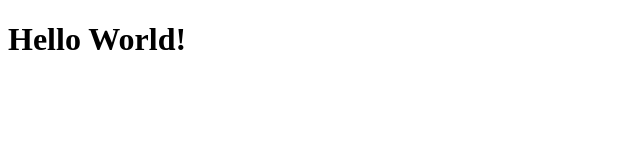
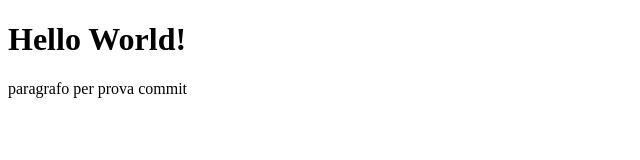
Before and after one commit to MartinaPerozzi/htmlcss-hello, a plain HTML site: page index.html in a window 1280 px wide. Shown: the whole page, without its empty margins (0-640 px from the left). Drawn offline with Linux system fonts and the light colour scheme.

Commit message:
Prova commit

```diff
--- a/index.html
+++ b/index.html
@@ -8,5 +8,6 @@
   <!-- inizio contenuto -->
   <body>
     <h1>Hello World!</h1>
+    <p>paragrafo per prova commit</p>
   </body>
   </html>
```
